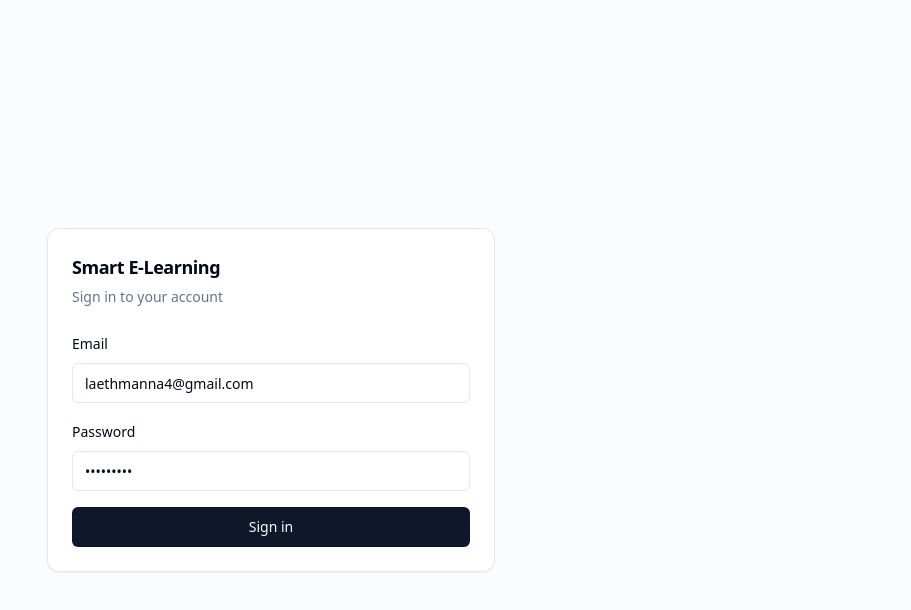
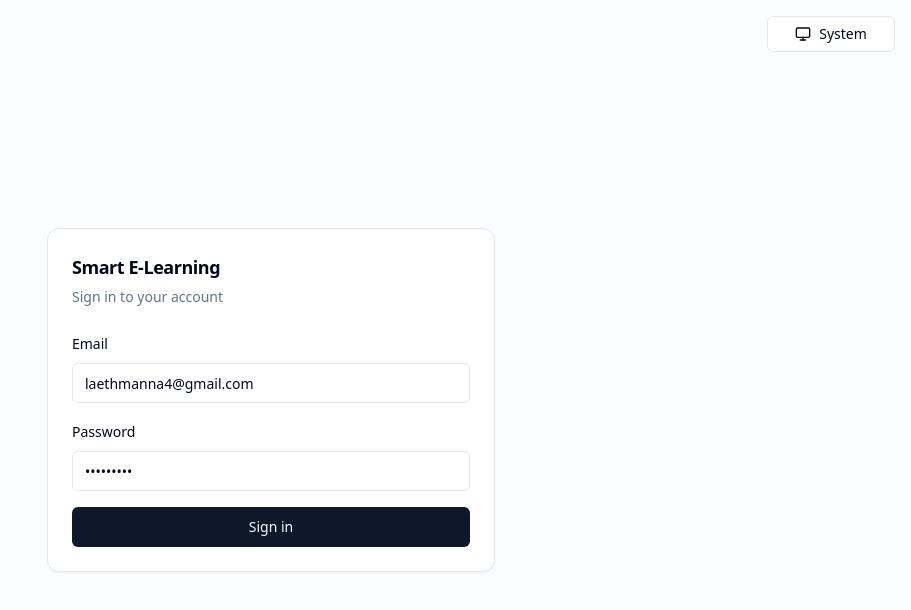
Before and after one commit to laithmanna/Smart-E-Learning, a Next.js app in the folder apps/web/: page /login in a window 1280 px wide. Shown: the top 610 px of the page, without its empty margins (369-1280 px from the left). Built offline with nearby package versions, Linux system fonts and the light colour scheme; no server answers.

Commit message:
feat(web): add light/dark/system theme toggle (next-themes) in sidebar + login page

```diff
--- a/apps/web/package.json
+++ b/apps/web/package.json
@@ -15,6 +15,7 @@
     "clsx": "^2.1.1",
     "lucide-react": "^0.469.0",
     "next": "^15.1.3",
+    "next-themes": "^0.4.6",
     "react": "^19.0.0",
     "react-dom": "^19.0.0",
     "tailwind-merge": "^2.6.0",
--- a/apps/web/src/app/layout.tsx
+++ b/apps/web/src/app/layout.tsx
@@ -1,4 +1,5 @@
 import type { Metadata } from 'next';
+import { ThemeProvider } from '@/components/app/theme-provider';
 import { AuthProvider } from '@/hooks/use-auth';
 import './globals.css';
 
@@ -13,7 +14,9 @@ export default function RootLayout({
   return (
     <html lang="en" suppressHydrationWarning>
       <body className="min-h-screen bg-background font-sans antialiased">
-        <AuthProvider>{children}</AuthProvider>
+        <ThemeProvider>
+          <AuthProvider>{children}</AuthProvider>
+        </ThemeProvider>
       </body>
     </html>
   );
--- a/apps/web/src/app/login/page.tsx
+++ b/apps/web/src/app/login/page.tsx
@@ -1,6 +1,7 @@
 'use client';
 
 import { useState, type FormEvent } from 'react';
+import { ThemeToggle } from '@/components/app/theme-toggle';
 import { Button } from '@/components/ui/button';
 import { Card, CardContent, CardHeader, CardTitle } from '@/components/ui/card';
 import { Input } from '@/components/ui/input';
@@ -28,7 +29,10 @@ export default function LoginPage() {
   }
 
   return (
-    <div className="flex min-h-screen items-center justify-center bg-muted/30 p-4">
+    <div className="relative flex min-h-screen items-center justify-center bg-muted/30 p-4">
+      <div className="absolute right-4 top-4 w-32">
+        <ThemeToggle />
+      </div>
       <Card className="w-full max-w-md">
         <CardHeader>
           <CardTitle>Smart E-Learning</CardTitle>
--- a/apps/web/src/components/app/sidebar.tsx
+++ b/apps/web/src/components/app/sidebar.tsx
@@ -3,6 +3,7 @@
 import Link from 'next/link';
 import { usePathname } from 'next/navigation';
 import { Button } from '@/components/ui/button';
+import { ThemeToggle } from '@/components/app/theme-toggle';
 import { useAuth } from '@/hooks/use-auth';
 import { cn } from '@/lib/utils';
 import type { Role } from '@/lib/types';
@@ -56,9 +57,12 @@ export function Sidebar() {
         })}
       </nav>
 
-      <Button variant="outline" size="sm" onClick={() => void logout()}>
-        Sign out
-      </Button>
+      <div className="space-y-2">
+        <ThemeToggle />
+        <Button variant="outline" size="sm" onClick={() => void logout()} className="w-full">
+          Sign out
+        </Button>
+      </div>
     </aside>
   );
 }
--- /dev/null
+++ b/apps/web/src/components/app/theme-provider.tsx
@@ -0,0 +1,16 @@
+'use client';
+
+import { ThemeProvider as NextThemesProvider } from 'next-themes';
+
+export function ThemeProvider({ children }: { children: React.ReactNode }) {
+  return (
+    <NextThemesProvider
+      attribute="class"
+      defaultTheme="system"
+      enableSystem
+      disableTransitionOnChange
+    >
+      {children}
+    </NextThemesProvider>
+  );
+}
--- /dev/null
+++ b/apps/web/src/components/app/theme-toggle.tsx
@@ -0,0 +1,56 @@
+'use client';
+
+import { useEffect, useState } from 'react';
+import { useTheme } from 'next-themes';
+import { Moon, Sun, Monitor } from 'lucide-react';
+import { Button } from '@/components/ui/button';
+import { cn } from '@/lib/utils';
+
+interface Props {
+  className?: string;
+}
+
+export function ThemeToggle({ className }: Props) {
+  const { theme, setTheme, resolvedTheme } = useTheme();
+  const [mounted, setMounted] = useState(false);
+
+  useEffect(() => setMounted(true), []);
+
+  if (!mounted) {
+    return (
+      <Button variant="outline" size="sm" aria-label="Theme" className={cn('w-full', className)}>
+        <Sun className="h-4 w-4" />
+      </Button>
+    );
+  }
+
+  function cycle() {
+    if (theme === 'system') setTheme('light');
+    else if (theme === 'light') setTheme('dark');
+    else setTheme('system');
+  }
+
+  const icon =
+    theme === 'system' ? (
+      <Monitor className="h-4 w-4" />
+    ) : resolvedTheme === 'dark' ? (
+      <Moon className="h-4 w-4" />
+    ) : (
+      <Sun className="h-4 w-4" />
+    );
+
+  const label = theme === 'system' ? 'System' : resolvedTheme === 'dark' ? 'Dark' : 'Light';
+
+  return (
+    <Button
+      variant="outline"
+      size="sm"
+      onClick={cycle}
+      aria-label={`Theme: ${label}`}
+      className={cn('w-full', className)}
+    >
+      {icon}
+      <span>{label}</span>
+    </Button>
+  );
+}
```
Also changed, not shown: 1 other file (tests, documents, lock files or other folders).
